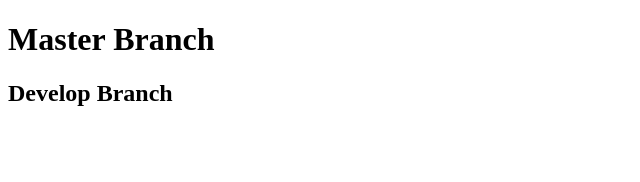
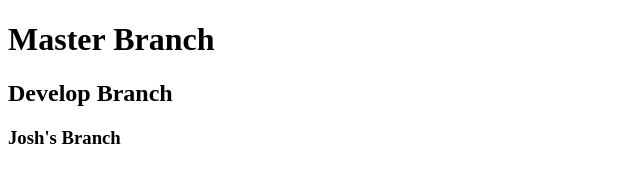
Before and after one commit to Andy-Ugarte/06_ChatServer, a plain HTML site: page index.html in a window 1280 px wide. Shown: the whole page, without its empty margins (0-640 px from the left). Drawn offline with Linux system fonts and the light colour scheme.

Commit message:
Joshs branch

```diff
--- a/index.html
+++ b/index.html
@@ -8,6 +8,6 @@
 <body>
         <h1>Master Branch</h1>
         <h2>Develop Branch</h2>
-
+        <h3>Josh's Branch</h3>
 </body>
 </html>
```
